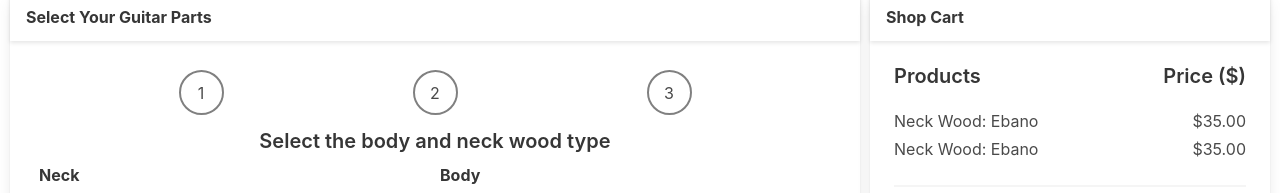
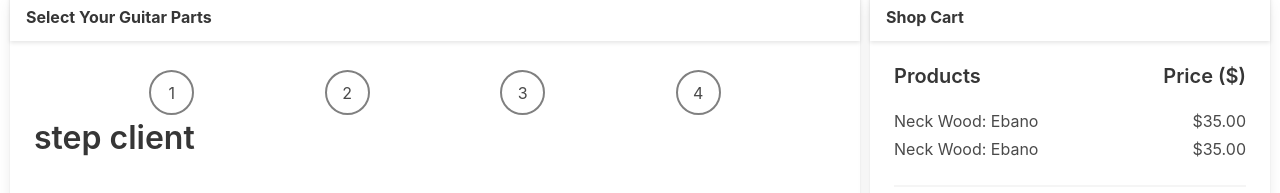
Before and after one commit to feelsantiago/angular-rx-ui, an Angular app: page / in a window 1280 px wide. Shown: the part 297-490 px from the top of the page. Built offline with nearby package versions, Linux system fonts and the light colour scheme.

Commit message:
add new step for client form

```diff
--- a/src/app/shop/shop-card/shop-card.component.html
+++ b/src/app/shop/shop-card/shop-card.component.html
@@ -5,11 +5,12 @@
     <div class="card-content">
         <div class="content">
             <div class="steps">
-                <div class="step" [ngClass]="{ success: steps[0] }">1</div>
-                <div class="step" [ngClass]="{ success: steps[1] }">2</div>
-                <div class="step" [ngClass]="{ success: steps[2] }">3</div>
+                <div *ngFor="let step of steps; let i = index" class="step" [ngClass]="{ success: steps[i] }">
+                    {{ i + 1 }}
+                </div>
             </div>
             <div [ngSwitch]="stepSelected">
+                <app-step-client *ngSwitchCase="0"></app-step-client>
                 <app-step-wood *ngSwitchCase="1"></app-step-wood>
                 <app-step-gear *ngSwitchCase="2"></app-step-gear>
                 <app-step-paint *ngSwitchCase="3"></app-step-paint>
@@ -17,7 +18,7 @@
         </div>
     </div>
     <footer class="card-footer">
-        <a *ngIf="!(stepSelected === 1)" href="#" class="card-footer-item" (click)="onClickPreviousStepHandle()">
+        <a *ngIf="!(stepSelected === 0)" href="#" class="card-footer-item" (click)="onClickPreviousStepHandle()">
             Back
         </a>
         <a *ngIf="!(stepSelected === stepTotal)" href="#" class="card-footer-item" (click)="onClickNextStepHandle()">
--- a/src/app/shop/shop-card/shop-card.component.ts
+++ b/src/app/shop/shop-card/shop-card.component.ts
@@ -6,25 +6,25 @@ import { Component, OnInit } from '@angular/core';
     styleUrls: ['shop-card.component.scss'],
 })
 export class ShopCardComponent implements OnInit {
-    public stepSelected = 1;
+    public stepSelected = 0;
 
-    public stepTotal = 3;
+    public steps = [false, false, false, false];
 
-    public steps = [false, false, false];
+    public stepTotal = this.steps.length - 1;
 
     public ngOnInit(): void {}
 
     public onClickNextStepHandle(): void {
         if (this.stepSelected === this.stepTotal) return;
 
-        this.steps[this.stepSelected - 1] = true;
+        this.steps[this.stepSelected] = true;
         this.stepSelected = ++this.stepSelected;
     }
 
     public onClickPreviousStepHandle(): void {
-        if (this.stepSelected === 1) return;
+        if (this.stepSelected === 0) return;
 
-        this.steps[this.stepSelected - 2] = false;
+        this.steps[this.stepSelected - 1] = false;
         this.stepSelected = --this.stepSelected;
     }
 }
--- a/src/app/shop/shop.module.ts
+++ b/src/app/shop/shop.module.ts
@@ -4,11 +4,12 @@ import { ShopCardComponent } from './shop-card/shop-card.component';
 import { StepWoodComponent } from './step-wood/step-wood.component';
 import { StepGearComponent } from './step-gear/step-gear.component';
 import { StepPaintComponent } from './step-paint/step-paint.component';
+import { StepClientComponent } from './step-client/step-client.component';
 
 @NgModule({
     imports: [CommonModule],
     exports: [ShopCardComponent],
-    declarations: [ShopCardComponent, StepWoodComponent, StepGearComponent, StepPaintComponent],
+    declarations: [ShopCardComponent, StepClientComponent, StepWoodComponent, StepGearComponent, StepPaintComponent],
     providers: [],
 })
 export class ShopModule {}
--- /dev/null
+++ b/src/app/shop/step-client/step-client.component.html
@@ -0,0 +1 @@
+<h1>step client</h1>
--- /dev/null
+++ b/src/app/shop/step-client/step-client.component.ts
@@ -0,0 +1,10 @@
+import { Component, OnInit } from '@angular/core';
+
+@Component({
+    selector: 'app-step-client',
+    templateUrl: 'step-client.component.html',
+    styleUrls: ['step-client.component.scss'],
+})
+export class StepClientComponent implements OnInit {
+    public ngOnInit(): void {}
+}
```
Also changed, not shown: src/app/shop/step-client/step-client.component.scss (added).
